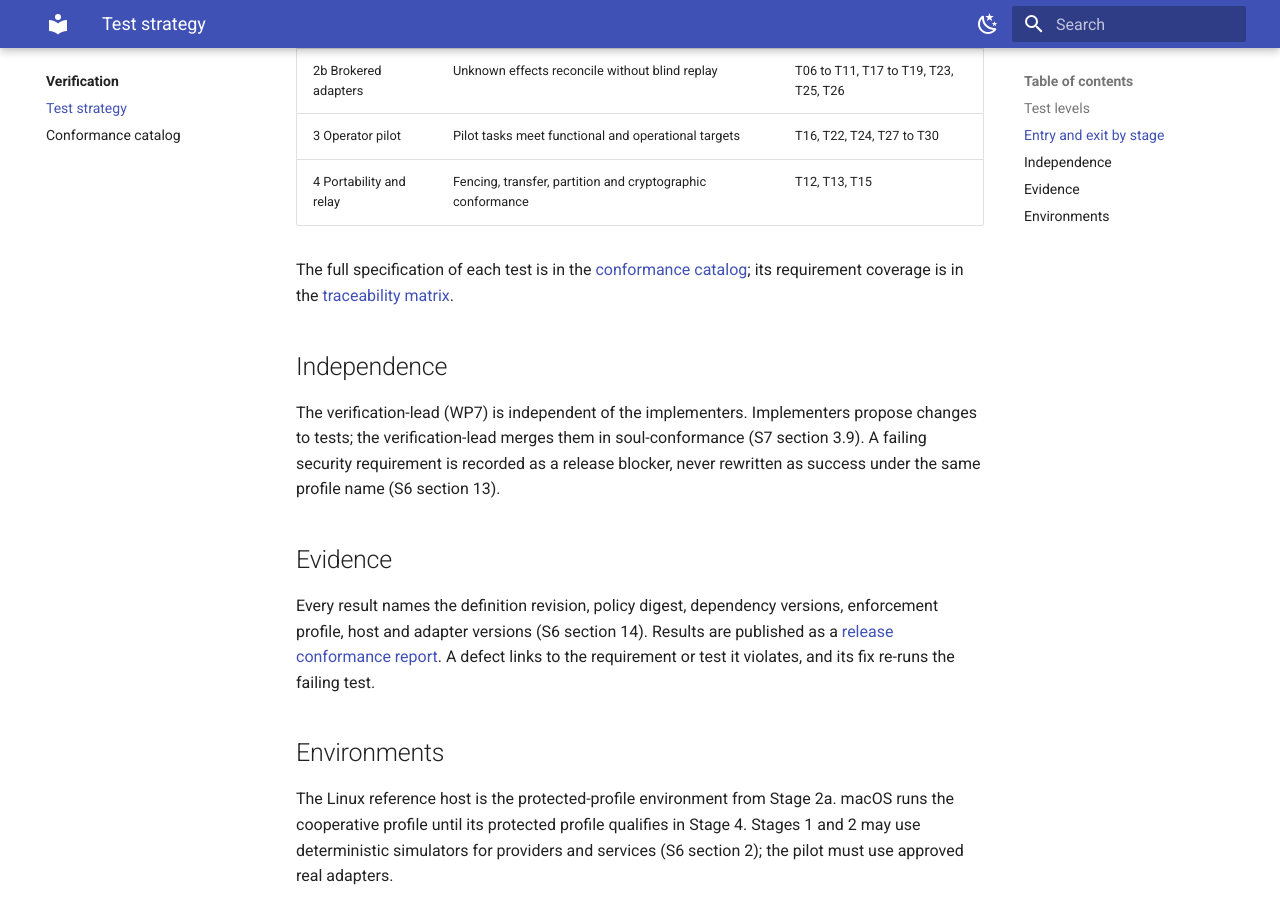
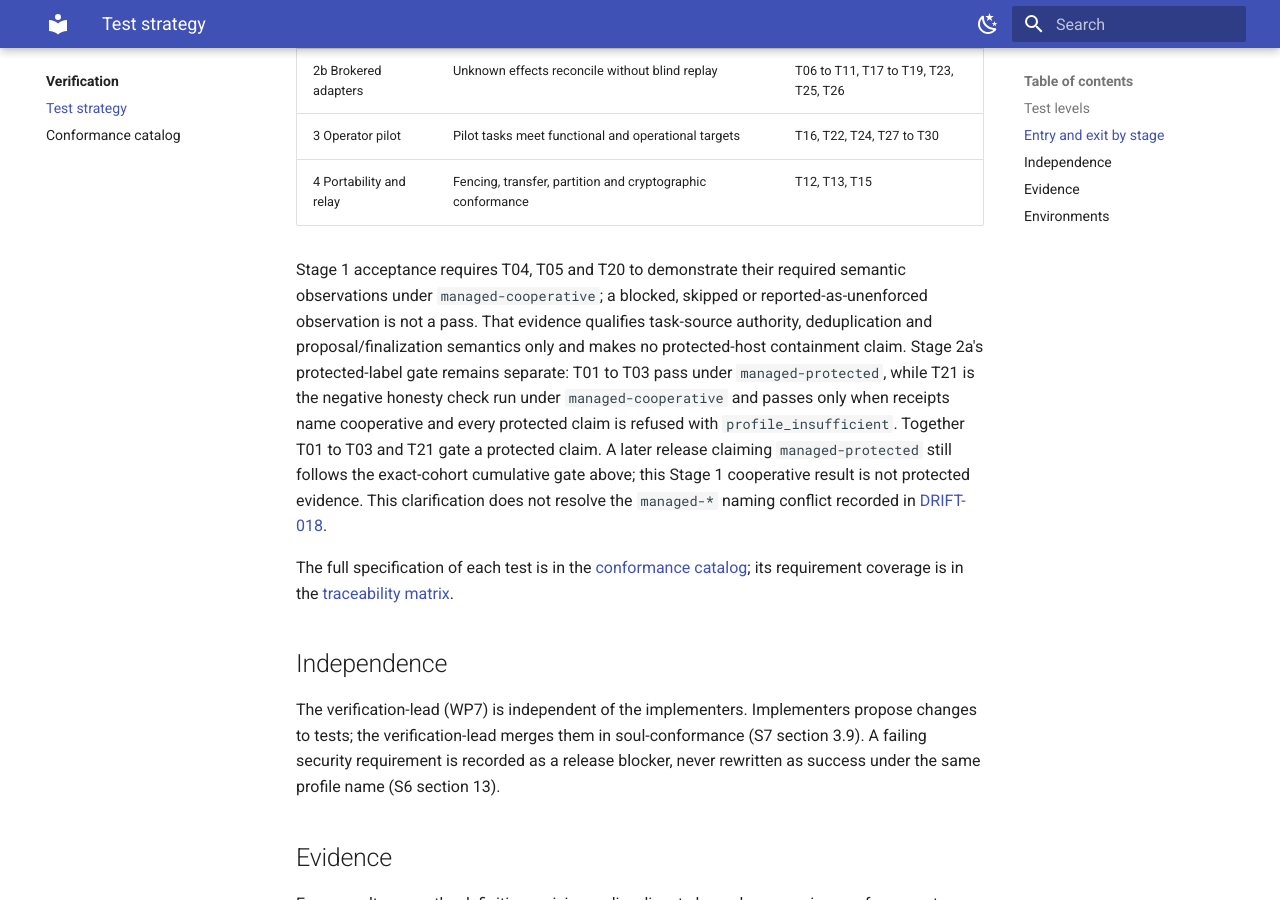
Before and after one commit to true-line/agent-bot-platform, an MkDocs documentation site: the page built from docs/07-verification/test-strategy.md, in a window 1280 px wide and 900 px high, scrolled down 1294 px. Built offline with MkDocs 1.6.1 and Material for MkDocs 9.7.7, drawn with Linux system fonts in a browser that asks for light colours; part of the change alters nothing that is shown.

Commit message:
Clarify Stage 1 profile evidence
Agent-Bot-Write: ghw_eb062c2c2fc1bb62
Agent-Bot-Session: fa2486d94751

```diff
--- a/docs/07-verification/test-strategy.md
+++ b/docs/07-verification/test-strategy.md
@@ -2,7 +2,7 @@
 Status: Draft
 Doc-Type: strategy
 Owner: verification-lead
-Last-Reviewed: 2026-11-07
+Last-Reviewed: 2026-11-17
 Sources: S6 §13, §14; S7 §4
 ---
 
@@ -34,6 +34,8 @@ A stage exits only when every test gated at or before it passes on the exact sup
 | 3 Operator pilot | Pilot tasks meet functional and operational targets | T16, T22, T24, T27 to T30 |
 | 4 Portability and relay | Fencing, transfer, partition and cryptographic conformance | T12, T13, T15 |
 
+Stage 1 acceptance requires T04, T05 and T20 to demonstrate their required semantic observations under `managed-cooperative`; a blocked, skipped or reported-as-unenforced observation is not a pass. That evidence qualifies task-source authority, deduplication and proposal/finalization semantics only and makes no protected-host containment claim. Stage 2a's protected-label gate remains separate: T01 to T03 pass under `managed-protected`, while T21 is the negative honesty check run under `managed-cooperative` and passes only when receipts name cooperative and every protected claim is refused with `profile_insufficient`. Together T01 to T03 and T21 gate a protected claim. A later release claiming `managed-protected` still follows the exact-cohort cumulative gate above; this Stage 1 cooperative result is not protected evidence. This clarification does not resolve the `managed-*` naming conflict recorded in [DRIFT-018](../00-governance/drift-register.md#drift-018-profile-values-say-managed-for-souls-hq-does-not-start).
+
 The full specification of each test is in the [conformance catalog](conformance-catalog.md); its requirement coverage is in the [traceability matrix](../02-requirements/traceability-matrix.md).
 
 ## Independence
```
